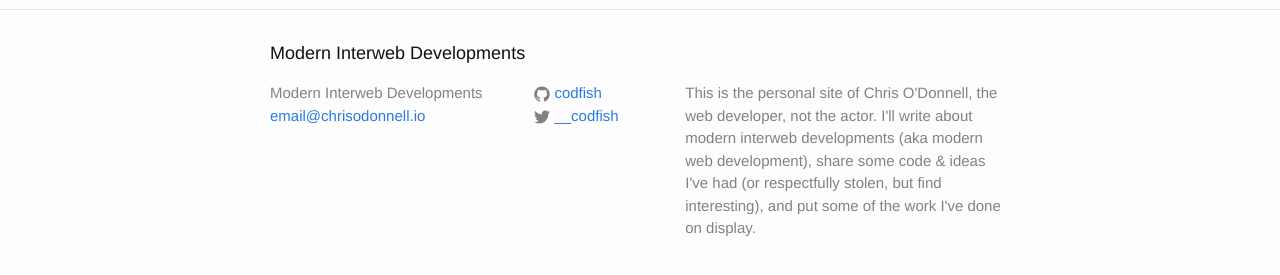
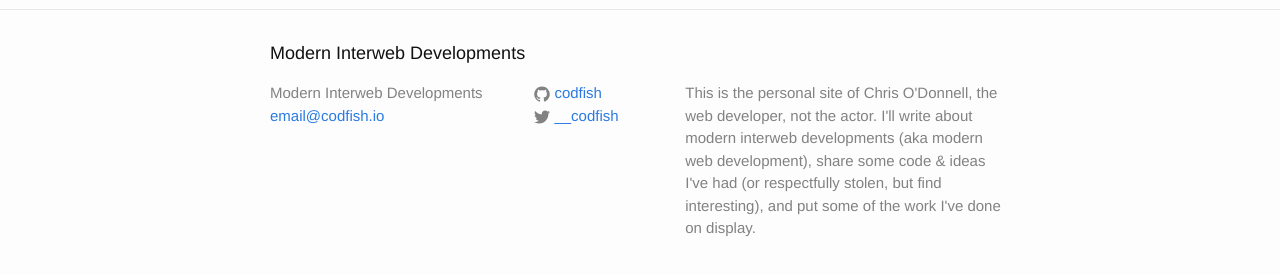
Before and after one commit to codfish/codfish.io, a Jekyll site: the page built from index.html, in a window 1280 px wide. Shown: the part 287-562 px from the top of the page. Built offline with Jekyll 4.4.1, drawn with Linux system fonts in a browser that asks for light colours.

Commit message:
change domain to codfish.io

```diff
--- a/CNAME
+++ b/CNAME
@@ -1 +1 @@
-chrisodonnell.io
+codfish.io
--- a/_config.yml
+++ b/_config.yml
@@ -1,7 +1,7 @@
 ---
 # Site settings
 title: Modern Interweb Developments
-email: email@chrisodonnell.io
+email: email@codfish.io
 description: > # this means to ignore newlines until "baseurl:"
   This is the personal site of Chris O'Donnell, the web developer,
   not the actor. I'll write about modern interweb developments (aka
@@ -9,7 +9,7 @@
   (or respectfully stolen, but find interesting), and put some
   of the work I've done on display.
 baseurl: "" # the subpath of your site, e.g. /blog/
-url: "http://chrisodonnell.io" # the base hostname & protocol for your site
+url: "http://codfish.io" # the base hostname & protocol for your site
 twitter_username: __codfish
 github_username:  codfish
 permalink: /blog/:title
```
Also changed, not shown: _posts/2015-08-25-redirect-wordpress-short-links-to-full-permalinks.md (+2 -2 lines).
